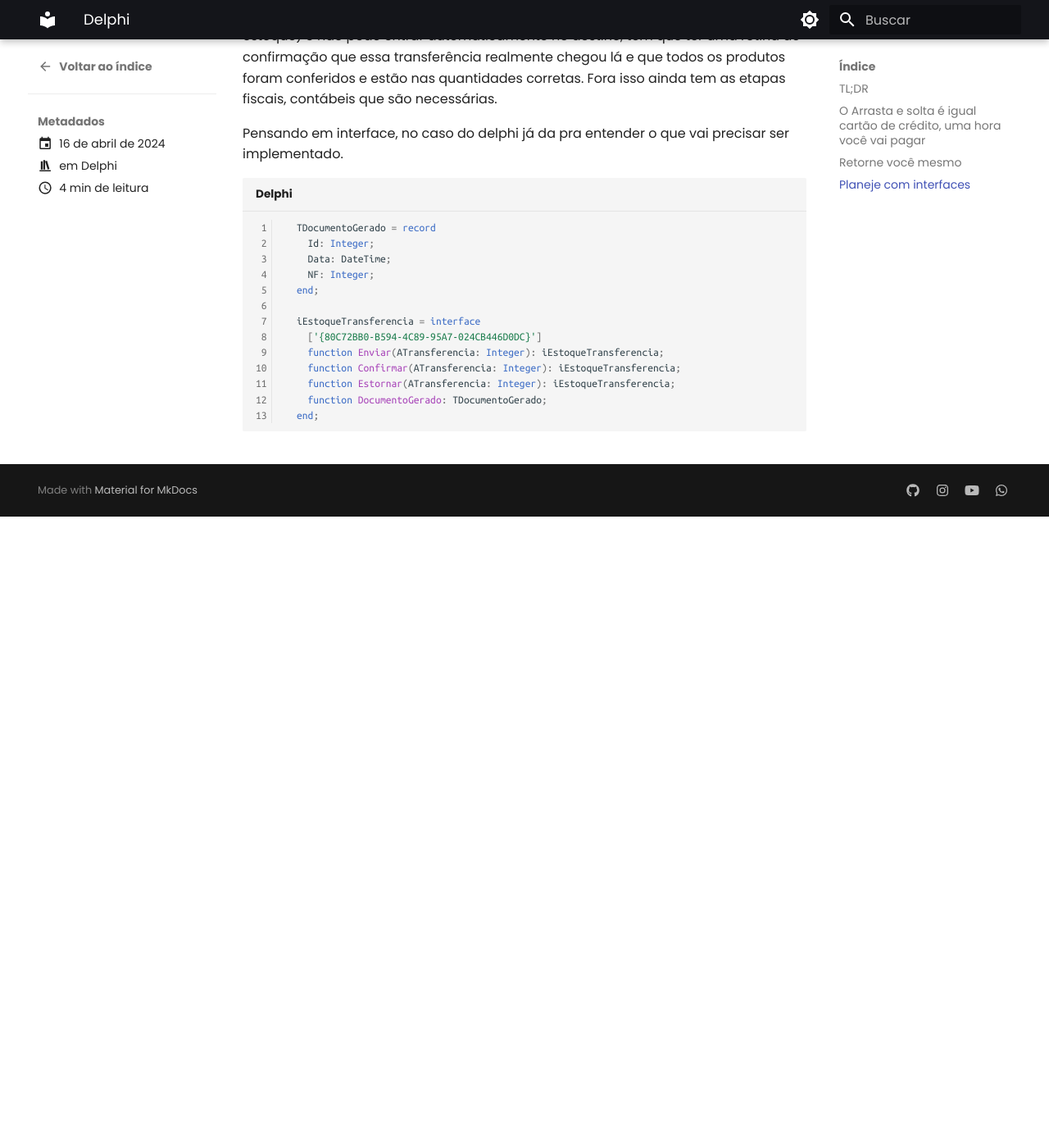
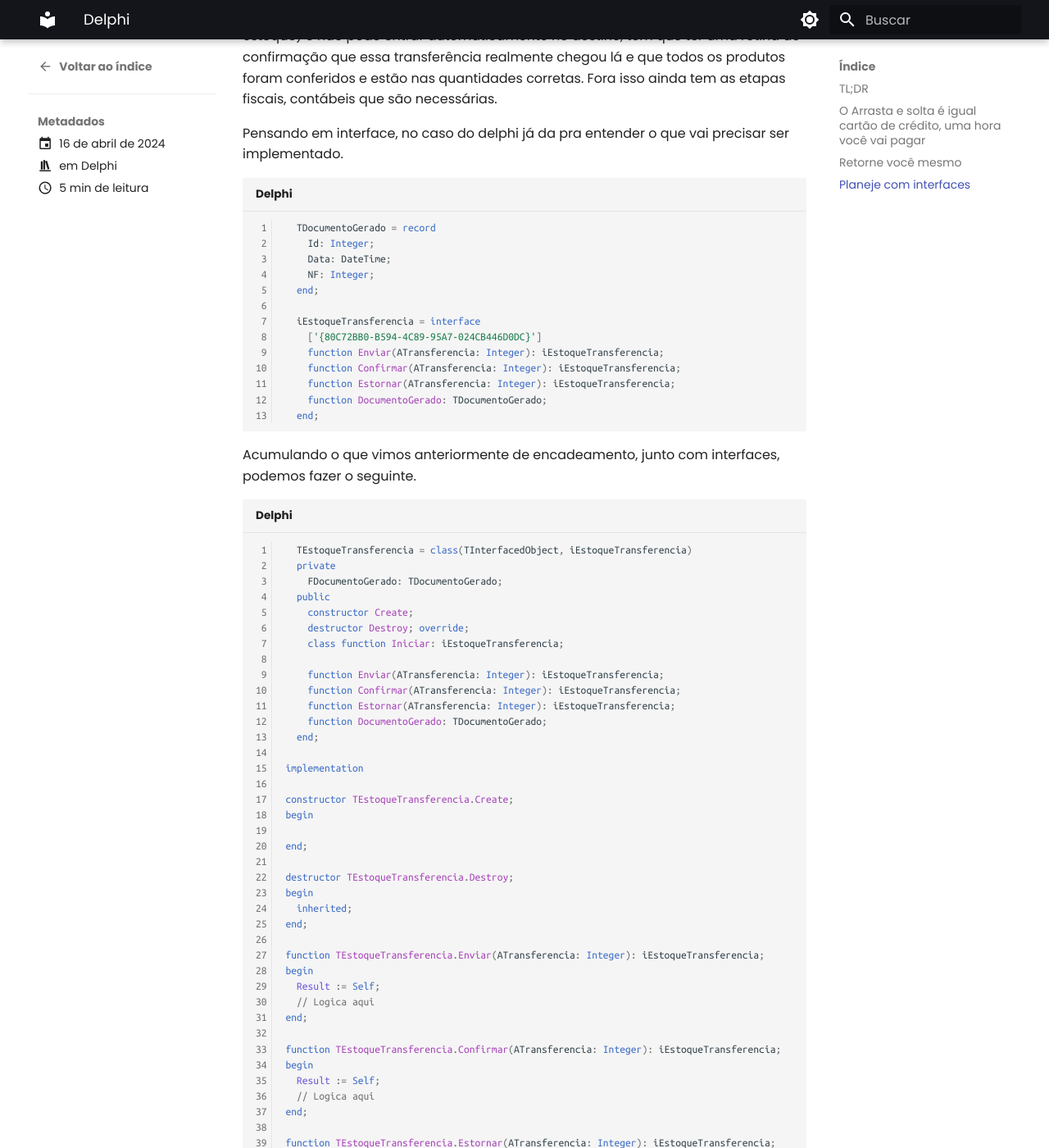
Before and after one commit to wgalleti/wBlog, an MkDocs documentation site: the page built from docs/blog/posts/delphi.md, in a window 1280 px wide and 1400 px high, scrolled down 4708 px. Shown: the whole window at 82% size. Built offline with MkDocs 1.6.1 and Material for MkDocs 9.7.7, drawn with Linux system fonts in a browser that asks for light colours; the version menu is left out; before the commit the page ends 5338 px from its top, so only the background shows below that; some of the changed text lies outside the part shown.

Commit message:
Finalizado interfaces

````diff
--- a/docs/blog/posts/delphi.md
+++ b/docs/blog/posts/delphi.md
@@ -190,3 +190,73 @@
     function DocumentoGerado: TDocumentoGerado;
   end;
 ```
+
+Acumulando o que vimos anteriormente de encadeamento, junto com interfaces, podemos fazer o seguinte.
+
+
+```delphi
+  TEstoqueTransferencia = class(TInterfacedObject, iEstoqueTransferencia)
+  private
+    FDocumentoGerado: TDocumentoGerado;
+  public
+    constructor Create;
+    destructor Destroy; override;
+    class function Iniciar: iEstoqueTransferencia;
+
+    function Enviar(ATransferencia: Integer): iEstoqueTransferencia;
+    function Confirmar(ATransferencia: Integer): iEstoqueTransferencia;
+    function Estornar(ATransferencia: Integer): iEstoqueTransferencia;
+    function DocumentoGerado: TDocumentoGerado;
+  end;
+
+implementation
+
+constructor TEstoqueTransferencia.Create;
+begin
+
+end;
+
+destructor TEstoqueTransferencia.Destroy;
+begin
+  inherited;
+end;
+
+function TEstoqueTransferencia.Enviar(ATransferencia: Integer): iEstoqueTransferencia;
+begin
+  Result := Self;
+  // Logica aqui
+end;
+
+function TEstoqueTransferencia.Confirmar(ATransferencia: Integer): iEstoqueTransferencia;
+begin
+  Result := Self;
+  // Logica aqui
+end;
+
+function TEstoqueTransferencia.Estornar(ATransferencia: Integer): iEstoqueTransferencia;
+begin
+  Result := Self;
+  // Logica aqui
+end;
+
+function TEstoqueTransferencia.DocumentoGerado: TDocumentoGerado;
+begin
+  Result := FDocumentoGerado;
+end;
+```
+
+Agora o uso era só encadear tudo e ser feliz.
+
+```delphi
+  TEstoqueTransferencia
+    .Iniciar
+    .Enviar
+    .DocumentoGerado;
+
+  TEstoqueTransferencia
+    .Iniciar
+    .Confirmar
+    .DocumentoGerado;
+```
+
+O Melhor de tudo, que usando interface, você não precisa se preocupar com limpar a instancia da memória, pois logo após finalizar a utilização ele vai fazer isso de forma automática.
````
Also changed, not shown: other parts of docs/blog/posts/delphi.md (+5 -5 lines).
